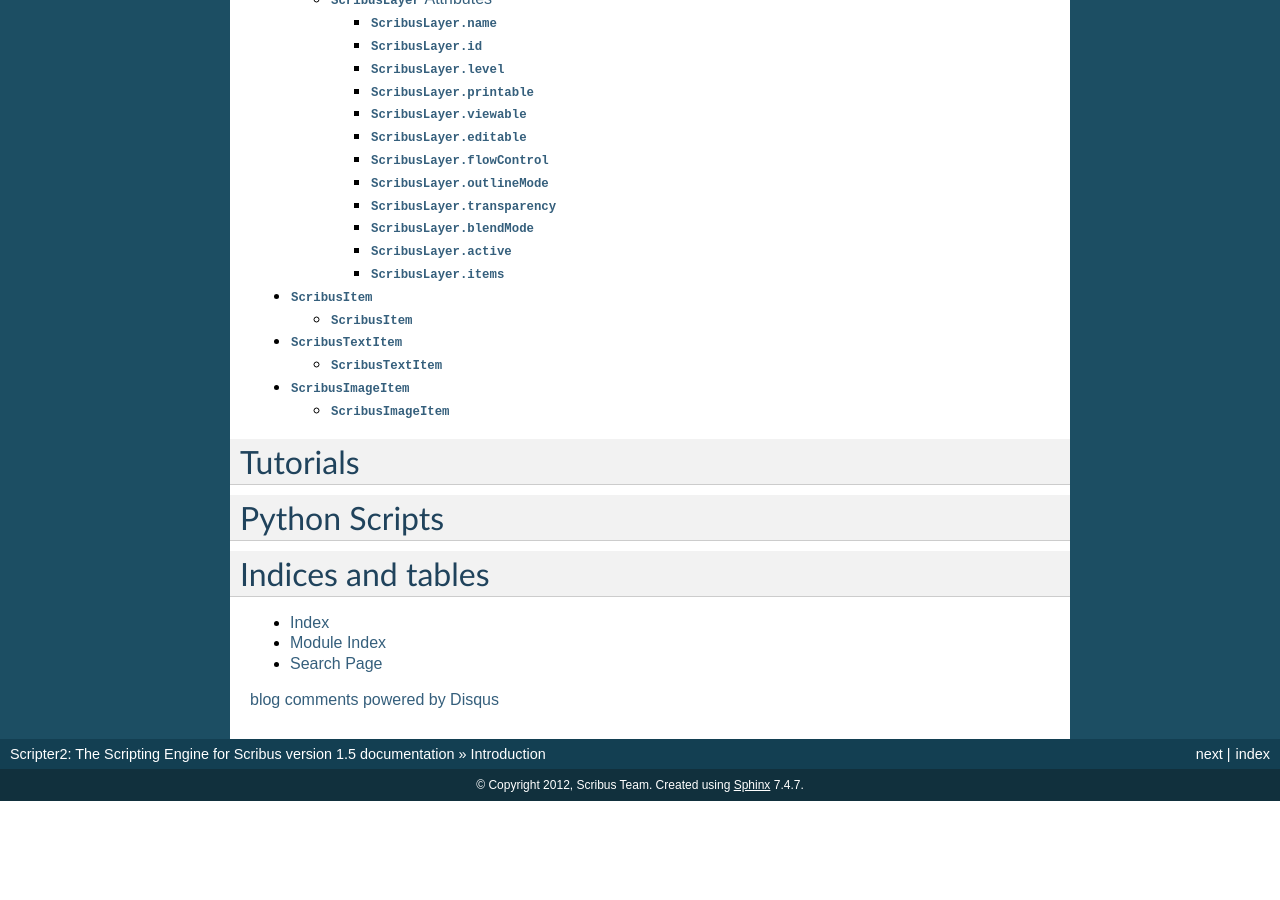
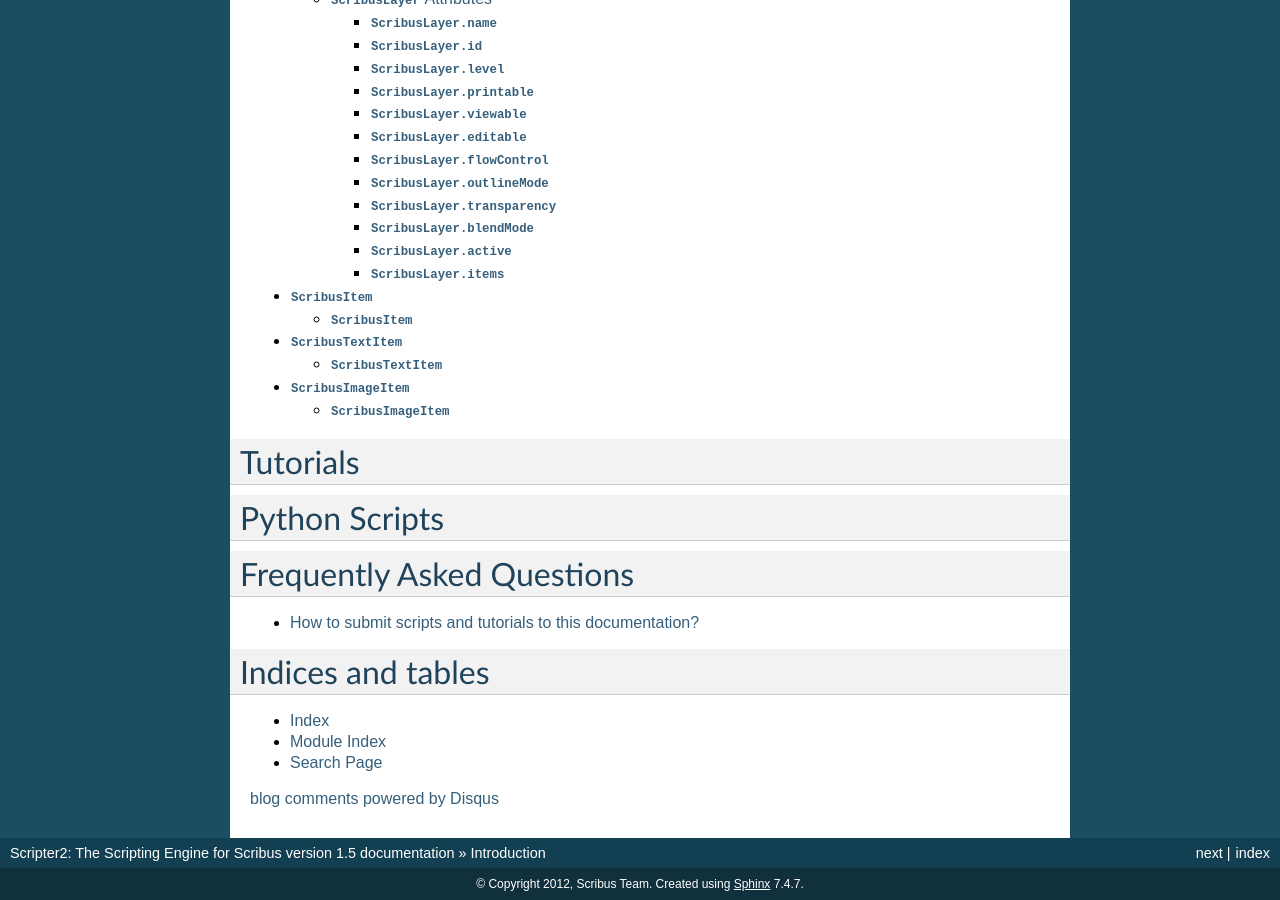
Before and after one commit to jainbasil/scripter-doc, a Sphinx documentation site: the page built from source/index.rst, in a window 1280 px wide and 900 px high, scrolled down 1484 px. Built offline with Sphinx 7.4.7, drawn with Linux system fonts in a browser that asks for light colours; comment, search, counter and statistics services are not loaded; before the commit the page ends 2285 px from its top, so only the background shows below that; some of the changed text lies outside the part shown.

Commit message:
add faq section & how-to-submit

```diff
--- a/source/index.rst
+++ b/source/index.rst
@@ -33,6 +33,14 @@ Python Scripts
 ==============
 
 
+Frequently Asked Questions
+==========================
+
+.. toctree::
+   :maxdepth: 1
+
+   how-to-submit
+
 Indices and tables
 ==================
 
--- a/source/scribusitem.rst
+++ b/source/scribusitem.rst
@@ -4,3 +4,5 @@
 ====================
 
 .. py:class:: ScribusItem
+
+   :class:`ScribusItem` represents an item in Scribus document. :class:`ScribusTextItem` and :class:`ScribusImageItem` are inherited from this class to provide more specific attributes and methods to it. All the attributes and methods of :class:`ScribusItem` are applicable to :class:`ScribusTextItem` and :class:`ScribusImageItem`.
```
Also changed, not shown: source/how-to-submit.rst (added, +11 -0 lines).
